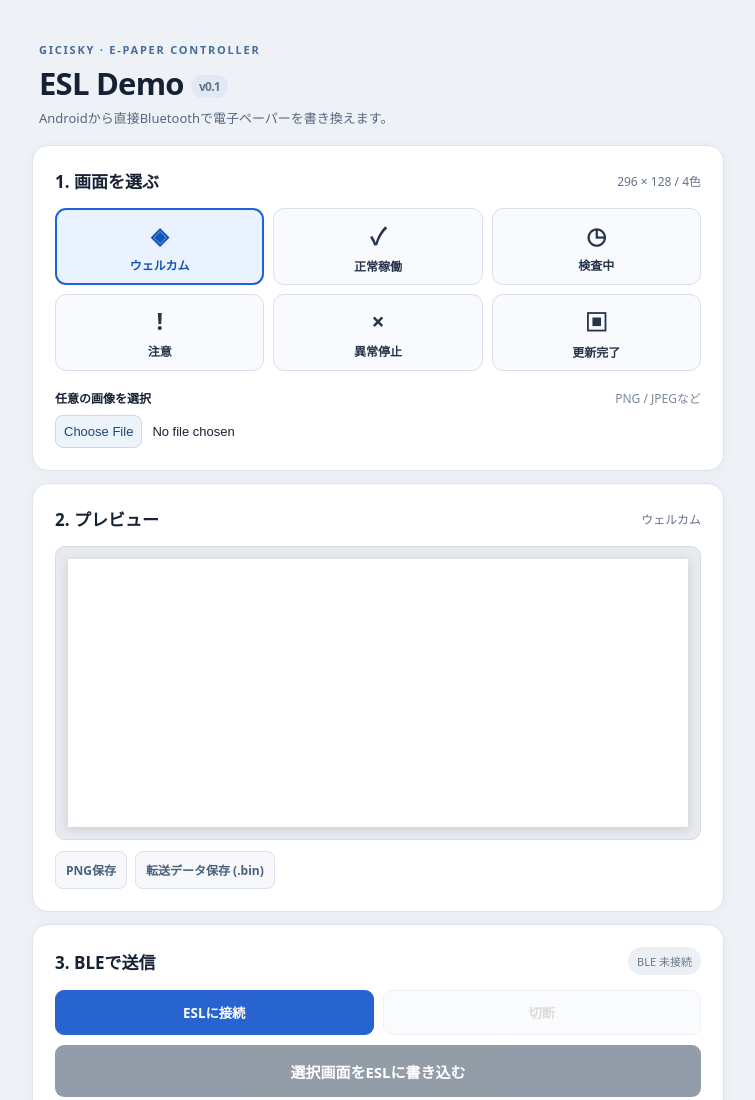
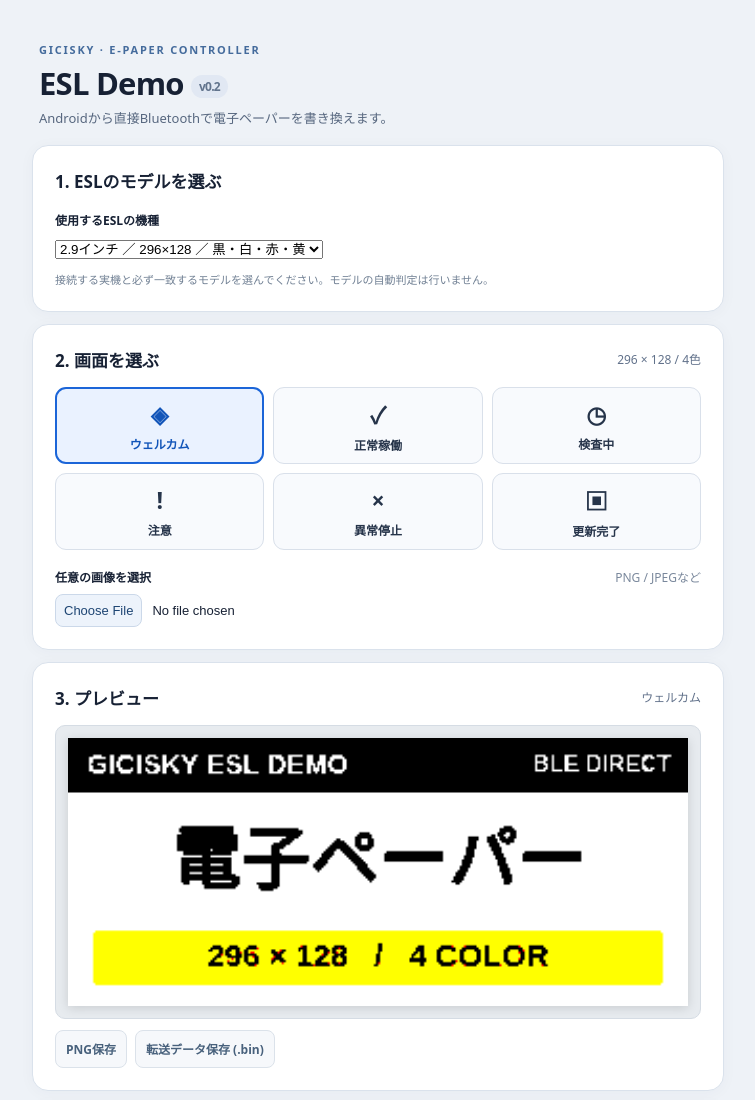
Before and after one commit to bax-naka/gicisky-esl-web-demo, a website with bundled scripts: page index.html in a window 1280 px wide. Shown: the top 1100 px of the page, without its empty margins (262-1017 px from the left). Built offline with nearby package versions, Linux system fonts and the light colour scheme.

Commit message:
Add ESL model selector for 2.9 and 4.2 inch panels

```diff
--- a/index.html
+++ b/index.html
@@ -4,7 +4,7 @@
 <meta charset="utf-8">
 <meta name="viewport" content="width=device-width,initial-scale=1,viewport-fit=cover">
 <meta name="theme-color" content="#101827">
-<meta name="description" content="Gicisky ESL 2.9-inch 4-color direct BLE demo controller for Android Chrome">
+<meta name="description" content="Gicisky ESL 2.9-inch 4-color and 4.2-inch 3-color direct BLE demo controller for Android Chrome">
 <title>Gicisky ESL Demo | Bluetooth Direct</title>
 <link rel="stylesheet" href="./style.css">
 <script type="module" src="./app.js"></script>
@@ -13,11 +13,20 @@
 <div class="container">
   <header>
     <div class="eyebrow">GICISKY · E-PAPER CONTROLLER</div>
-    <h1>ESL Demo <span class="version">v0.1</span></h1>
+    <h1>ESL Demo <span class="version">v0.2</span></h1>
     <p>Androidから直接Bluetoothで電子ペーパーを書き換えます。</p>
   </header>
   <section class="panel">
-    <div class="panel-head"><h2>1. 画面を選ぶ</h2><span class="detail">296 × 128 / 4色</span></div>
+    <div class="panel-head"><h2>1. ESLのモデルを選ぶ</h2></div>
+    <label for="model" class="upload-label model-label">使用するESLの機種</label>
+    <select id="model" aria-label="ESLモデル">
+      <option value="g29">2.9インチ ／ 296×128 ／ 黒・白・赤・黄</option>
+      <option value="g42">4.2インチ ／ 400×300 ／ 黒・白・赤</option>
+    </select>
+    <p class="hint">接続する実機と必ず一致するモデルを選んでください。モデルの自動判定は行いません。</p>
+  </section>
+  <section class="panel">
+    <div class="panel-head"><h2>2. 画面を選ぶ</h2><span id="profileDetail" class="detail">296 × 128 / 4色</span></div>
     <div class="template-grid" role="group" aria-label="デモ画面">
       <button type="button" class="template active" data-template="welcome"><span class="template-icon">◈</span><span class="template-label">ウェルカム</span></button>
       <button type="button" class="template" data-template="normal"><span class="template-icon">✓</span><span class="template-label">正常稼働</span></button>
@@ -30,12 +39,12 @@
     <input id="upload" type="file" accept="image/png,image/jpeg,image/webp,image/bmp">
   </section>
   <section class="panel">
-    <div class="panel-head"><h2>2. プレビュー</h2><span id="selectedLabel" class="detail">ウェルカム</span></div>
+    <div class="panel-head"><h2>3. プレビュー</h2><span id="selectedLabel" class="detail">ウェルカム</span></div>
     <div class="preview-shell"><canvas id="preview" width="296" height="128" aria-label="ESL画像プレビュー"></canvas></div>
     <div class="subactions"><button id="savePng" type="button">PNG保存</button><button id="saveBin" type="button">転送データ保存 (.bin)</button></div>
   </section>
   <section class="panel">
-    <div class="panel-head"><h2>3. BLEで送信</h2><span id="connectionIndicator" class="indicator" data-connected="false">BLE 未接続</span></div>
+    <div class="panel-head"><h2>4. BLEで送信</h2><span id="connectionIndicator" class="indicator" data-connected="false">BLE 未接続</span></div>
     <div class="actions"><button id="connect" type="button" class="primary">ESLに接続</button><button id="disconnect" type="button" disabled>切断</button></div>
     <button id="send" type="button" class="send" disabled>選択画面をESLに書き込む</button>
     <div class="progress-row"><progress id="progress" max="100" value="0"></progress><span id="progressText">0%</span></div>
@@ -46,7 +55,7 @@
     <div class="panel-head"><h2>診断ログ</h2><button id="copyLog" type="button" class="small">ログをコピー</button></div>
     <pre id="log" aria-label="BLE診断ログ"></pre>
   </section>
-  <footer>Web Bluetooth / スマートフォンのみで動作 · 2.9″ 0x002E 対応の試験版<br>通信内容は外部サーバーに送信しません。</footer>
+  <footer>Web Bluetooth / スマートフォンのみで動作 · 2.9″ (0x002E) / 4.2″ (0x004B) 対応<br>通信内容は外部サーバーに送信しません。</footer>
 </div>
 </body>
 </html>
```
